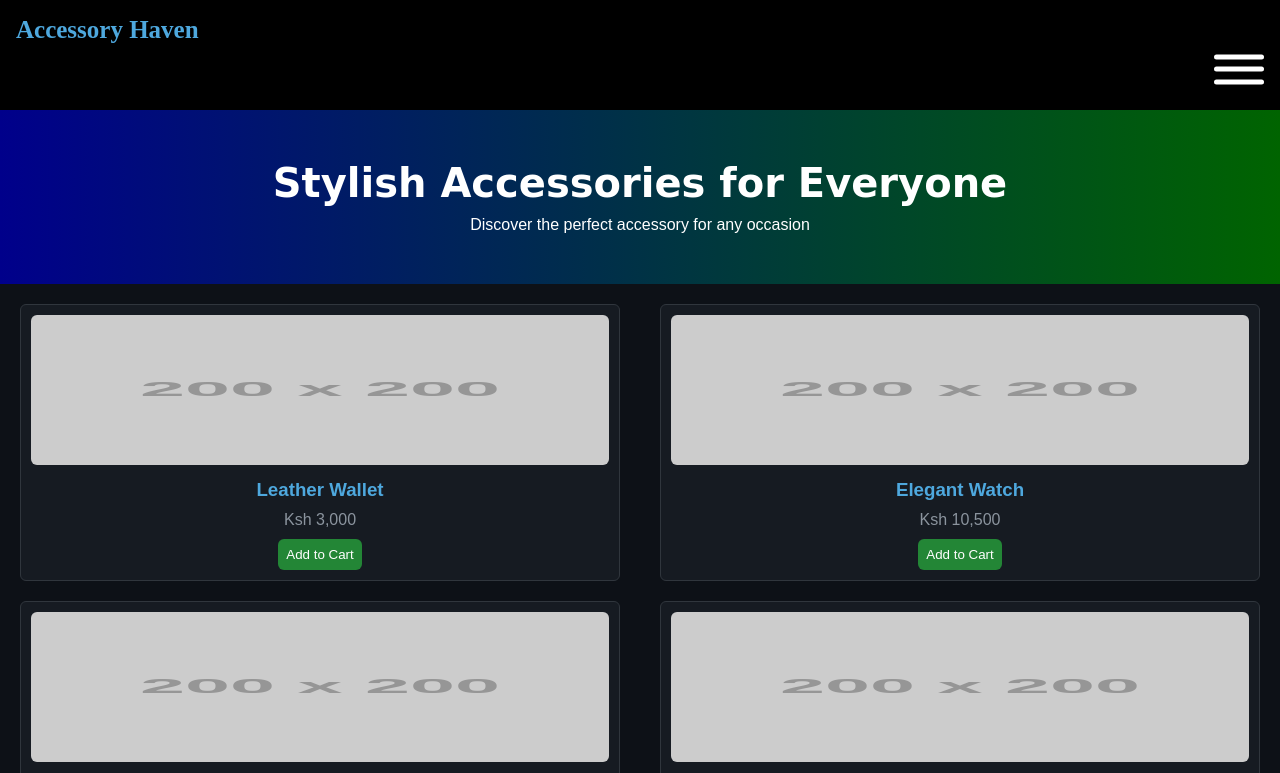
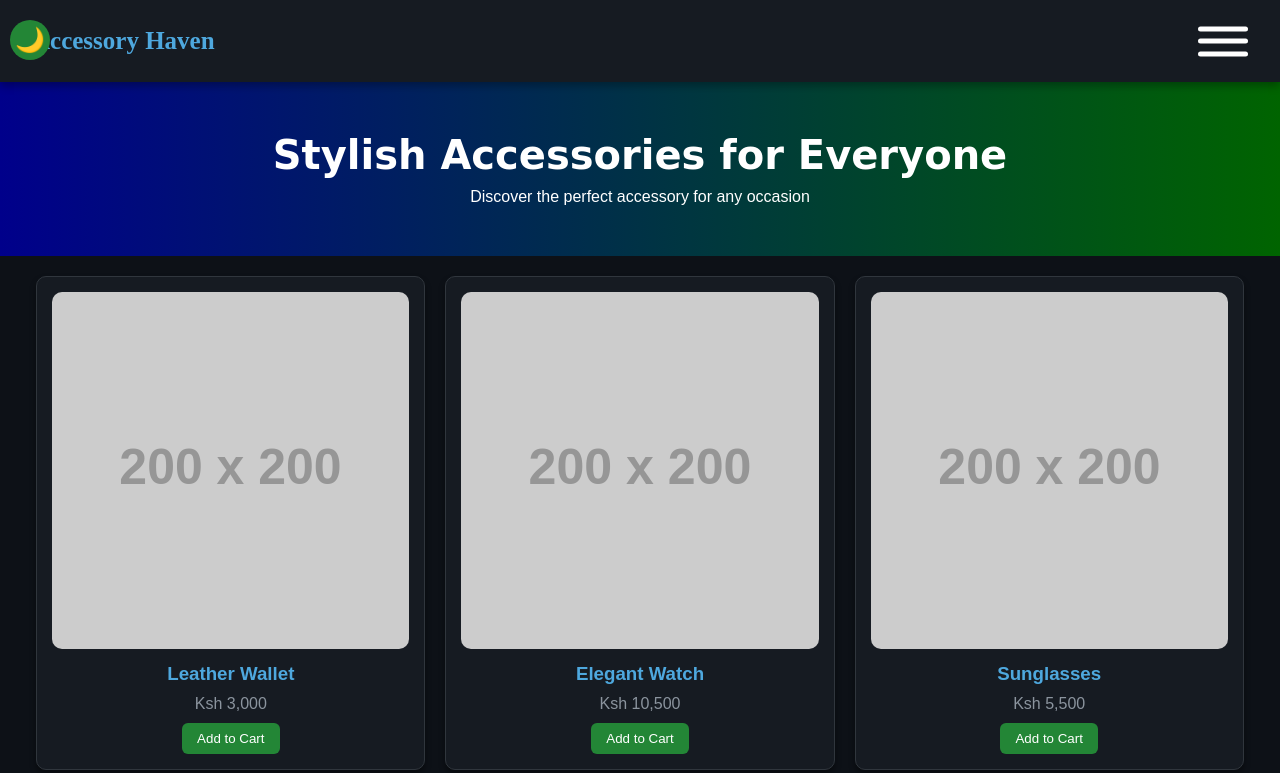
Before and after one commit to symoh05/g, a plain HTML site: page index.html in a window 1280 px wide. Shown: the top 773 px of the page. Drawn offline with Linux system fonts and the light colour scheme; placeholder pictures from the web are drawn by us.

Commit message:
Update index.html

```diff
--- a/index.html
+++ b/index.html
@@ -181,14 +181,231 @@
       border-radius: 6px;
       cursor: pointer;
     }
+    /* General Reset */
+/* General Reset */
+* {
+  margin: 0;
+  padding: 0;
+  box-sizing: border-box;
+  font-family: Arial, sans-serif;
+}
+
+/* Default Dark Theme */
+body {
+  background-color: #0d1117;
+  color: #c9d1d9;
+  transition: background-color 0.3s ease, color 0.3s ease;
+}
+
+/* Light Theme */
+body.light-mode {
+  background-color: #f9f9f9;
+  color: #333;
+}
+
+/* Navigation */
+nav {
+  display: flex;
+  justify-content: space-between;
+  align-items: center;
+  padding: 1rem 2rem;
+  background-color: #161b22;
+  box-shadow: 0 4px 8px rgba(0, 0, 0, 0.3);
+  position: relative;
+}
+
+body.light-mode nav {
+  background-color: #ffffff;
+  box-shadow: 0 4px 8px rgba(0, 0, 0, 0.1);
+}
+
+/* Theme Toggle Button */
+.theme-toggle {
+  position: fixed;
+  left: 10px;
+  top: 20px;
+  border: none;
+  background-color: #238636;
+  color: #fff;
+  font-size: 1.5rem;
+  border-radius: 50%;
+  width: 40px;
+  height: 40px;
+  cursor: pointer;
+  display: flex;
+  justify-content: center;
+  align-items: center;
+  transition: background-color 0.3s ease;
+  z-index: 1000;
+}
+
+body.light-mode .theme-toggle {
+  background-color: #ffdd57;
+  color: #333;
+}
+
+/* Theme Toggle Icon */
+.theme-toggle .icon {
+  display: inline-block;
+  transition: transform 0.3s ease;
+}
+
+body.light-mode .theme-toggle .icon {
+  transform: rotate(180deg);
+}
+
+/* Hamburger Menu */
+.ham-menu {
+  height: 50px;
+  width: 50px;
+  margin-left: auto;
+  position: relative;
+  cursor: pointer;
+  z-index: 1000;
+}
+
+.ham-menu span {
+  height: 5px;
+  width: 100%;
+  background-color: #fff;
+  border-radius: 25px;
+  position: absolute;
+  top: 50%;
+  left: 50%;
+  transform: translate(-50%, -50%);
+  transition: transform 0.3s ease, opacity 0.3s ease, background-color 0.3s ease;
+}
+
+body.light-mode .ham-menu span {
+  background-color: #333; /* Turns dark in light mode */
+}
+
+.ham-menu span:nth-child(1) {
+  top: 25%;
+}
+
+.ham-menu span:nth-child(2) {
+  top: 50%;
+}
+
+.ham-menu span:nth-child(3) {
+  top: 75%;
+}
+
+.ham-menu.active span:nth-child(1) {
+  top: 50%;
+  transform: translate(-50%, -50%) rotate(45deg);
+}
+
+.ham-menu.active span:nth-child(2) {
+  opacity: 0;
+}
+
+.ham-menu.active span:nth-child(3) {
+  top: 50%;
+  transform: translate(-50%, -50%) rotate(-45deg);
+}
+
+/* Banner Section */
+.banner {
+  background:linear-gradient(to right,darkblue,darkgreen);
+  color: #fff;
+  text-align: center;
+  padding: 50px 20px;
+}
+
+body.light-mode .banner {
+  background: linear-gradient(to right, #ffafbd, #ffc3a0);
+  color: #333;
+}
+
+/* Products Section */
+.products {
+  display: flex;
+  flex-wrap: wrap;
+  justify-content: center;
+  gap: 20px;
+  padding: 20px;
+}
+
+.product-card {
+  background-color: #161b22;
+  border: 1px solid #30363d;
+  border-radius: 10px;
+  box-shadow: 0 4px 6px rgba(0, 0, 0, 0.4);
+  width: calc(33% - 20px);
+  padding: 15px;
+  text-align: center;
+  color: #c9d1d9;
+  transition: transform 0.3s ease, background-color 0.3s ease, color 0.3s ease;
+}
+
+.product-card img {
+  width: 100%;
+  height: auto;
+  border-radius: 10px;
+}
+
+.product-card h3 {
+  margin: 10px 0;
+  color: #4ea8de;
+}
+
+.product-card p {
+  margin: 10px 0;
+  color: #8b949e;
+}
+
+.product-card button {
+  background-color: #238636;
+  border: none;
+  padding: 8px 15px;
+  color: #fff;
+  border-radius: 6px;
+  cursor: pointer;
+  transition: background-color 0.3s ease;
+}
+
+.product-card button:hover {
+  background-color: #2ea043;
+}
+
+body.light-mode .product-card {
+  background-color: #ffffff;
+  color: #333;
+  box-shadow: 0 4px 6px rgba(0, 0, 0, 0.2);
+}
+
+body.light-mode .product-card h3 {
+  color: #0078d4;
+}
+
+body.light-mode .product-card p {
+  color: #555;
+}
+
+body.light-mode .product-card button {
+  background-color: #ffb703;
+  color: #333;
+}
+
+body.light-mode .product-card button:hover {
+  background-color: #faa307;
+}
 
 /* Footer */
 footer {
-      background-color: black;
+  background-color: #161b22;
   color: #c9d1d9;
   text-align: center;
   padding: 10px;
 }
+
+body.light-mode footer {
+  background-color: #ffedd5;
+  color: #333;
+}
+
   </style>
 </head>
 <body>
@@ -201,6 +418,8 @@
             <span></span>
             <span></span>
         </div>
+        <button class="theme-toggle" aria-label="Switch Theme">
+      <span class="icon">🌙</span>
 
         <!-- Off-Screen Menu (Initially hidden) -->
         <div class="off-screen-menu">
@@ -259,6 +478,42 @@
     <p>&copy; 2024 Accessory Haven. All Rights Reserved.</p>
   </footer>
   <script>
+  // Select elements
+const themeToggleButton = document.querySelector('.theme-toggle');
+const themeIcon = themeToggleButton.querySelector('.icon');
+const body = document.body;
+
+// Function to toggle theme
+function toggleTheme() {
+  body.classList.toggle('light-mode'); // Toggle light-mode class
+
+  // Update icon based on theme
+  if (body.classList.contains('light-mode')) {
+    themeIcon.textContent = '☀️'; // Sun Icon for Light Mode
+    localStorage.setItem('theme', 'light'); // Save preference
+  } else {
+    themeIcon.textContent = '🌙'; // Moon Icon for Dark Mode
+    localStorage.setItem('theme', 'dark'); // Save preference
+  }
+}
+
+// Load saved theme and set icon
+function loadThemePreference() {
+  const savedTheme = localStorage.getItem('theme');
+  if (savedTheme === 'light') {
+    body.classList.add('light-mode');
+    themeIcon.textContent = '☀️';
+  } else {
+    themeIcon.textContent = '🌙';
+  }
+}
+
+// Event Listener
+themeToggleButton.addEventListener('click', toggleTheme);
+
+// Initialize Theme on Page Load
+loadThemePreference();
+
         // Select the hamburger menu and off-screen menu
     const hamMenu = document.querySelector('.ham-menu');
     const offScreenMenu = document.querySelector('.off-screen-menu');
```
Lines whose indentation alone changed are shown as unchanged.
